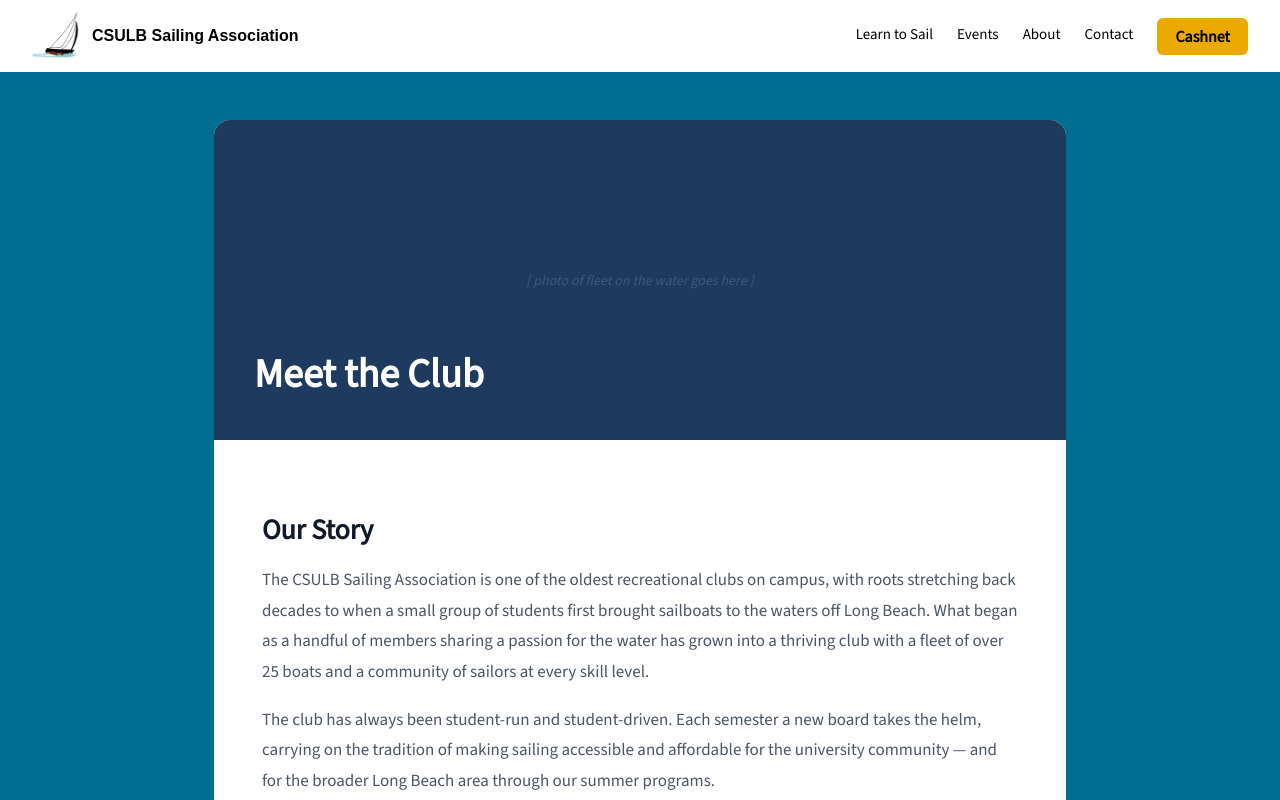
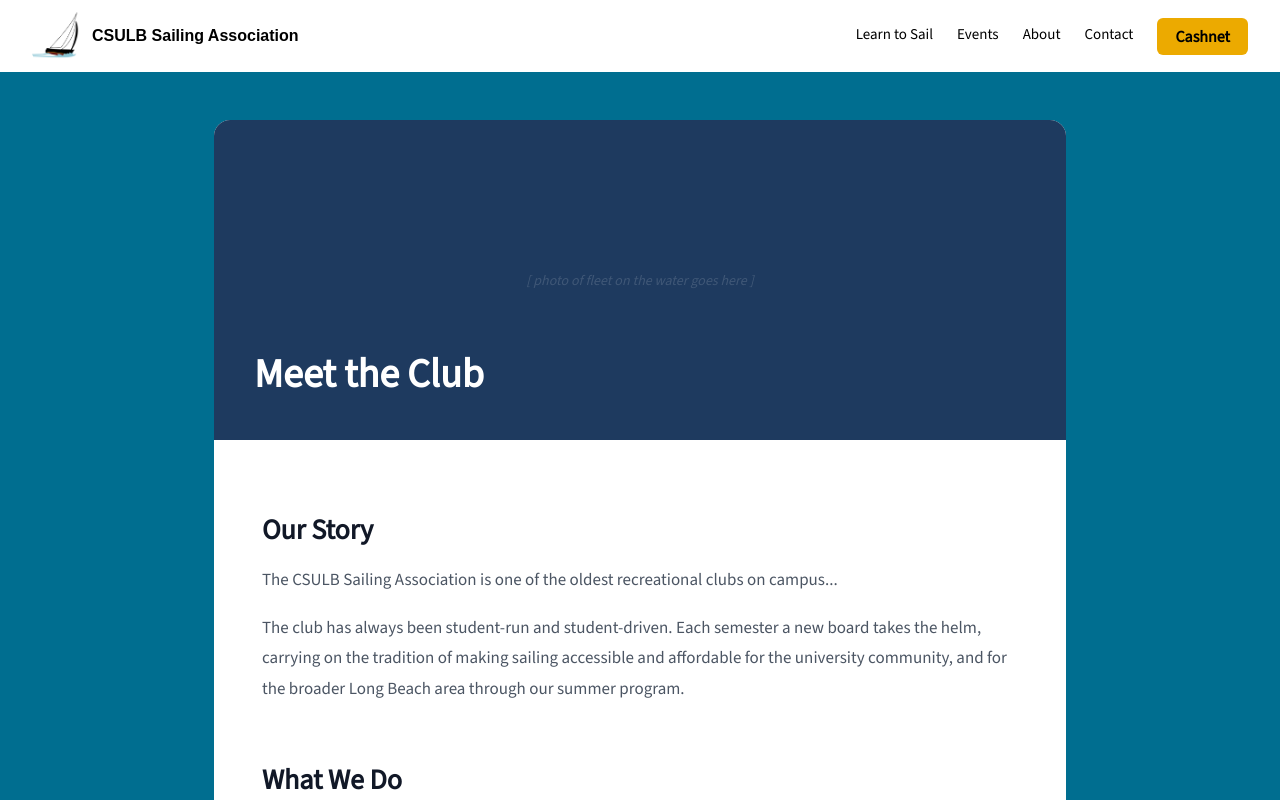
Before and after one commit to InpErros/navis-velata, a Next.js app: page /about in a window 1280 px wide. Shown: the top 800 px of the page. Built offline with nearby package versions, Linux system fonts and the light colour scheme; a web font is replaced by a local one.

Commit message:
cleaning up language

```diff
--- a/app/about/page.js
+++ b/app/about/page.js
@@ -246,17 +246,13 @@ export default function About() {
           <div style={{ marginBottom: '56px' }}>
             <h2 style={{ fontSize: '28px', fontWeight: '700', marginBottom: '16px' }}>Our Story</h2>
             <p style={{ fontSize: '17px', color: '#4b5563', lineHeight: '1.8', marginBottom: '16px' }}>
-              The CSULB Sailing Association is one of the oldest recreational clubs on campus,
-              with roots stretching back decades to when a small group of students first brought
-              sailboats to the waters off Long Beach. What began as a handful of members sharing
-              a passion for the water has grown into a thriving club with a fleet of over 25 boats
-              and a community of sailors at every skill level.
+              The CSULB Sailing Association is one of the oldest recreational clubs on campus...
             </p>
             <p style={{ fontSize: '17px', color: '#4b5563', lineHeight: '1.8' }}>
               The club has always been student-run and student-driven. Each semester a new board
               takes the helm, carrying on the tradition of making sailing accessible and affordable
-              for the university community — and for the broader Long Beach area through our
-              summer programs.
+              for the university community, and for the broader Long Beach area through our
+              summer program.
             </p>
           </div>
 
```
